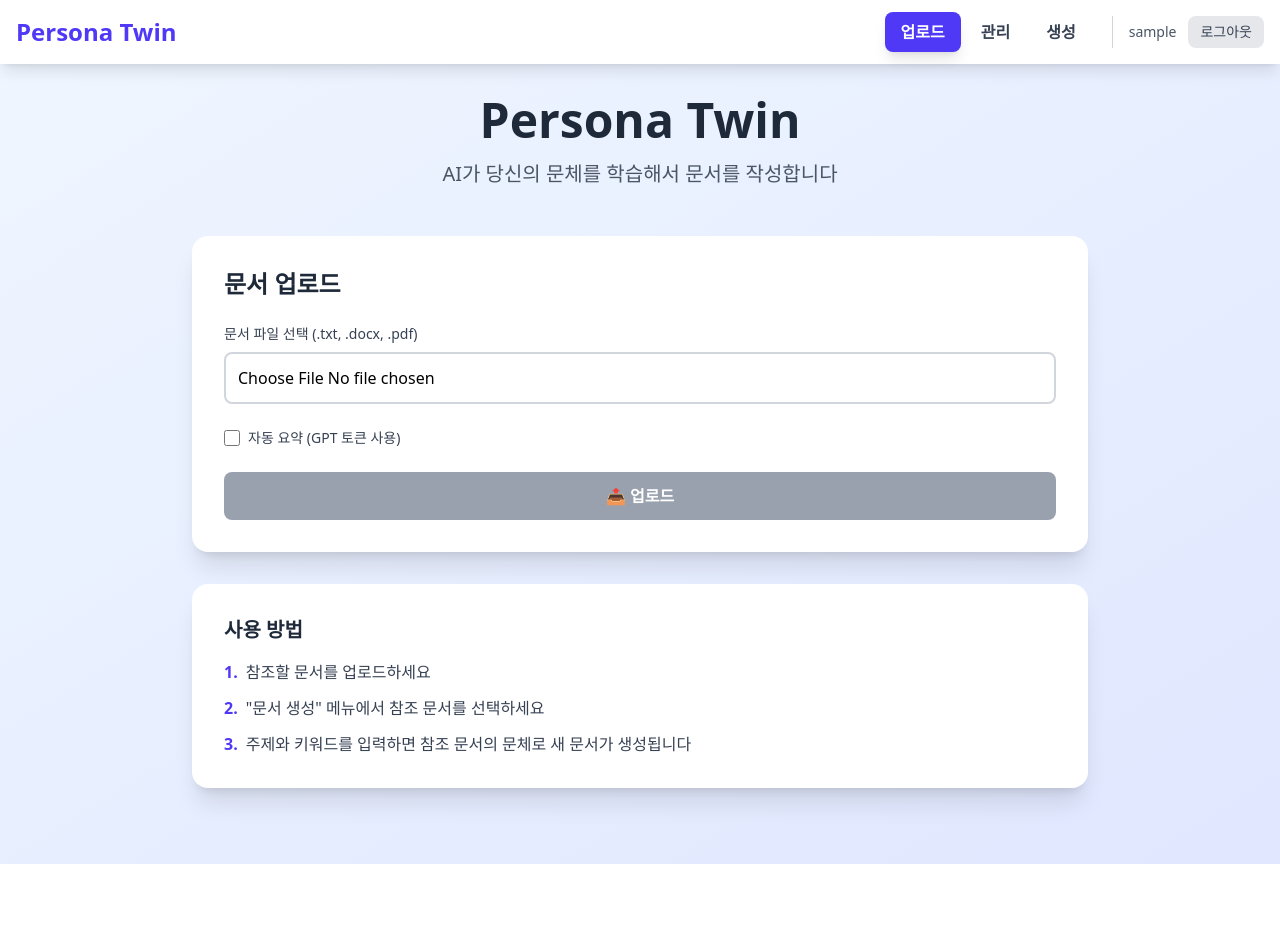
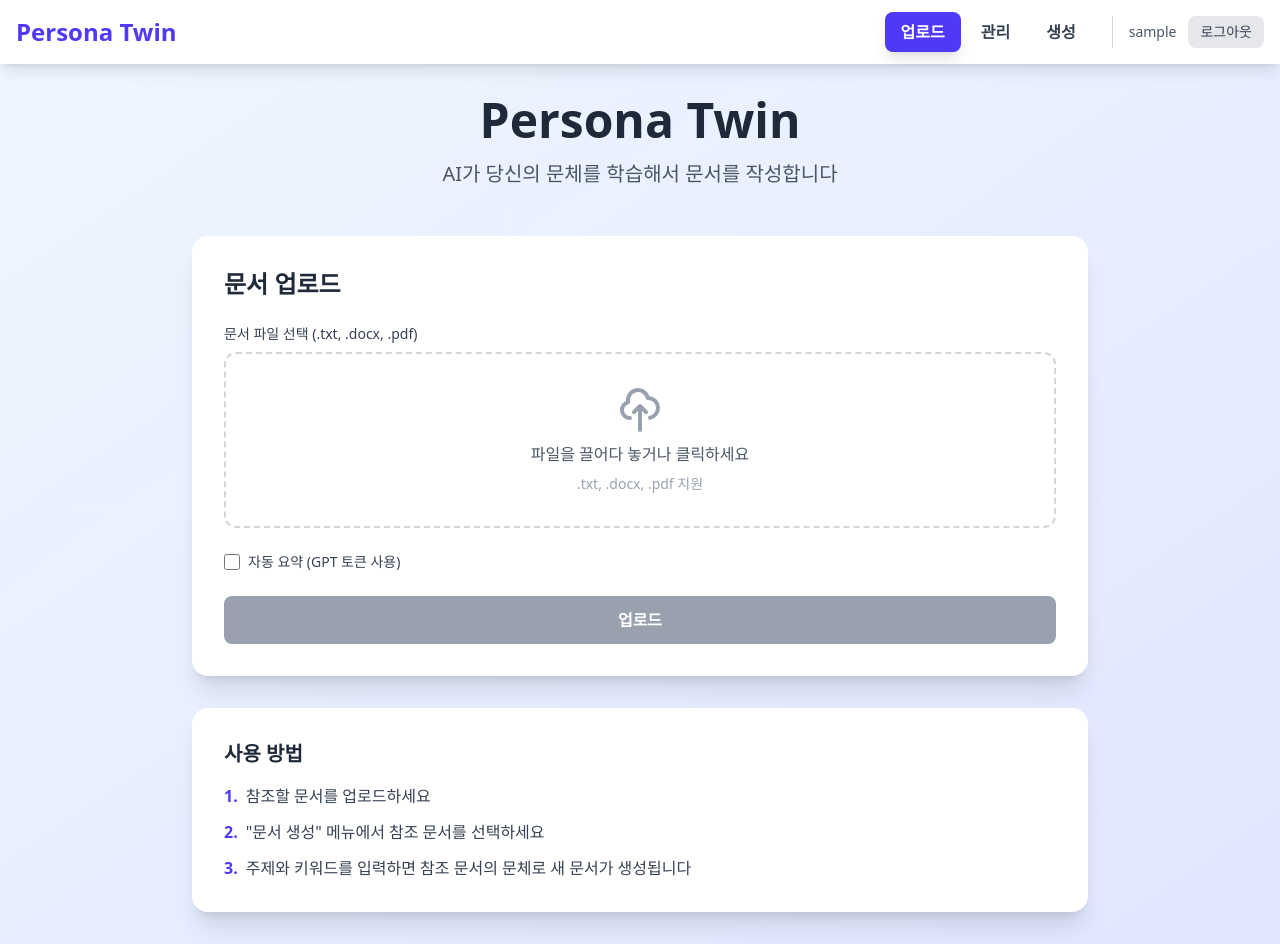
Before and after one commit to wjdwo3552/persona-twin-frontend, a React (Vite) app: page / in a window 1280 px wide. Before the commit the page ends 864 px from the top, so only its background shows below. Built offline with nearby package versions, Linux system fonts and the light colour scheme; sample sign-in values are in the browser's storage.

Commit message:
feat: add drag and drop file upload

```diff
--- a/src/pages/Home.jsx
+++ b/src/pages/Home.jsx
@@ -1,4 +1,4 @@
-import { useState } from 'react';
+import { useState, useRef } from 'react';
 import api from '../api/axios';
 
 function Home() {
@@ -7,11 +7,52 @@ function Home() {
   const userId = user.userId;
   const [uploading, setUploading] = useState(false);
   const [message, setMessage] = useState('');
-  const [summarize, setSummarize] = useState(false); // 자동 요약 옵션
+  const [summarize, setSummarize] = useState(false);
+  const [isDragging, setIsDragging] = useState(false);
+  const fileInputRef = useRef(null);
+
+  const allowedTypes = ['.txt', '.docx', '.pdf'];
+
+  const validateFile = (file) => {
+    const extension = '.' + file.name.split('.').pop().toLowerCase();
+    return allowedTypes.includes(extension);
+  };
 
   const handleFileChange = (e) => {
-    setFile(e.target.files[0]);
+    const selectedFile = e.target.files[0];
+    if (selectedFile && validateFile(selectedFile)) {
+      setFile(selectedFile);
       setMessage('');
+    } else if (selectedFile) {
+      setMessage('지원하지 않는 파일 형식입니다. (.txt, .docx, .pdf만 가능)');
+    }
+  };
+
+  const handleDragOver = (e) => {
+    e.preventDefault();
+    setIsDragging(true);
+  };
+
+  const handleDragLeave = (e) => {
+    e.preventDefault();
+    setIsDragging(false);
+  };
+
+  const handleDrop = (e) => {
+    e.preventDefault();
+    setIsDragging(false);
+
+    const droppedFile = e.dataTransfer.files[0];
+    if (droppedFile && validateFile(droppedFile)) {
+      setFile(droppedFile);
+      setMessage('');
+    } else if (droppedFile) {
+      setMessage('지원하지 않는 파일 형식입니다. (.txt, .docx, .pdf만 가능)');
+    }
+  };
+
+  const handleDropZoneClick = () => {
+    fileInputRef.current?.click();
   };
 
   const handleUpload = async () => {
@@ -66,22 +107,52 @@ function Home() {
           </h2>
 
           <div className="space-y-6">
-            {/* 파일 선택 */}
+            {/* 드래그앤드롭 영역 */}
             <div>
               <label className="block text-sm font-medium text-gray-700 mb-2">
                 문서 파일 선택 (.txt, .docx, .pdf)
               </label>
+              <div
+                onClick={handleDropZoneClick}
+                onDragOver={handleDragOver}
+                onDragLeave={handleDragLeave}
+                onDrop={handleDrop}
+                className={`relative border-2 border-dashed rounded-xl p-8 text-center cursor-pointer transition-all ${
+                  isDragging
+                    ? 'border-indigo-500 bg-indigo-50'
+                    : file
+                    ? 'border-green-400 bg-green-50'
+                    : 'border-gray-300 hover:border-indigo-400 hover:bg-gray-50'
+                }`}
+              >
                 <input
+                  ref={fileInputRef}
                   type="file"
                   onChange={handleFileChange}
                   accept=".txt,.docx,.pdf"
-                className="w-full p-3 border-2 border-gray-300 rounded-lg focus:border-indigo-500 focus:outline-none"
+                  className="hidden"
                 />
-              {file && (
-                <p className="mt-2 text-sm text-gray-600">
-                  선택된 파일: {file.name}
+
+                {file ? (
+                  <div className="space-y-2">
+                    <svg className="w-12 h-12 mx-auto text-green-500" fill="none" stroke="currentColor" viewBox="0 0 24 24">
+                      <path strokeLinecap="round" strokeLinejoin="round" strokeWidth={2} d="M9 12l2 2 4-4m6 2a9 9 0 11-18 0 9 9 0 0118 0z" />
+                    </svg>
+                    <p className="text-green-700 font-medium">{file.name}</p>
+                    <p className="text-sm text-gray-500">클릭하여 다른 파일 선택</p>
+                  </div>
+                ) : (
+                  <div className="space-y-2">
+                    <svg className="w-12 h-12 mx-auto text-gray-400" fill="none" stroke="currentColor" viewBox="0 0 24 24">
+                      <path strokeLinecap="round" strokeLinejoin="round" strokeWidth={2} d="M7 16a4 4 0 01-.88-7.903A5 5 0 1115.9 6L16 6a5 5 0 011 9.9M15 13l-3-3m0 0l-3 3m3-3v12" />
+                    </svg>
+                    <p className="text-gray-600 font-medium">
+                      {isDragging ? '여기에 놓으세요!' : '파일을 끌어다 놓거나 클릭하세요'}
                     </p>
+                    <p className="text-sm text-gray-400">.txt, .docx, .pdf 지원</p>
+                  </div>
                 )}
+              </div>
             </div>
 
             {/* 자동 요약 옵션 */}
@@ -108,7 +179,7 @@ function Home() {
                   : 'bg-indigo-600 hover:bg-indigo-700 shadow-lg hover:shadow-xl'
               }`}
             >
-              {uploading ? '업로드 중...' : '📤 업로드'}
+              {uploading ? '업로드 중...' : '업로드'}
             </button>
 
             {/* 메시지 */}
```
Lines whose indentation alone changed are shown as unchanged.
